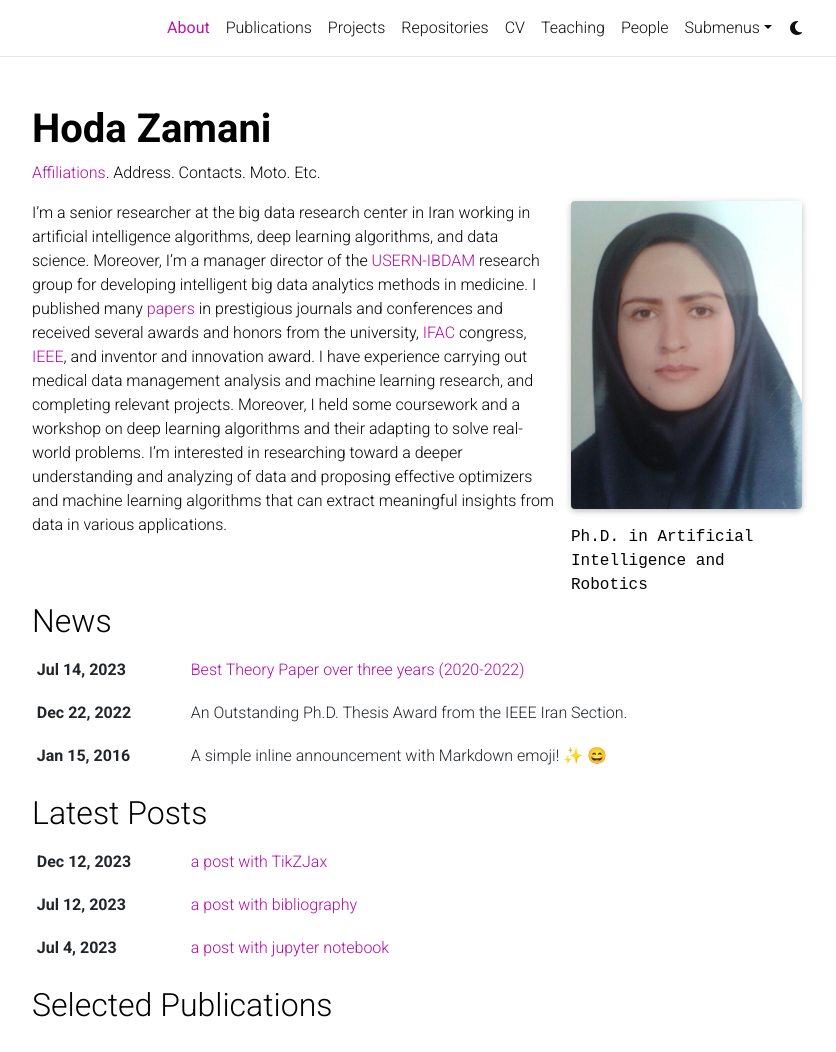
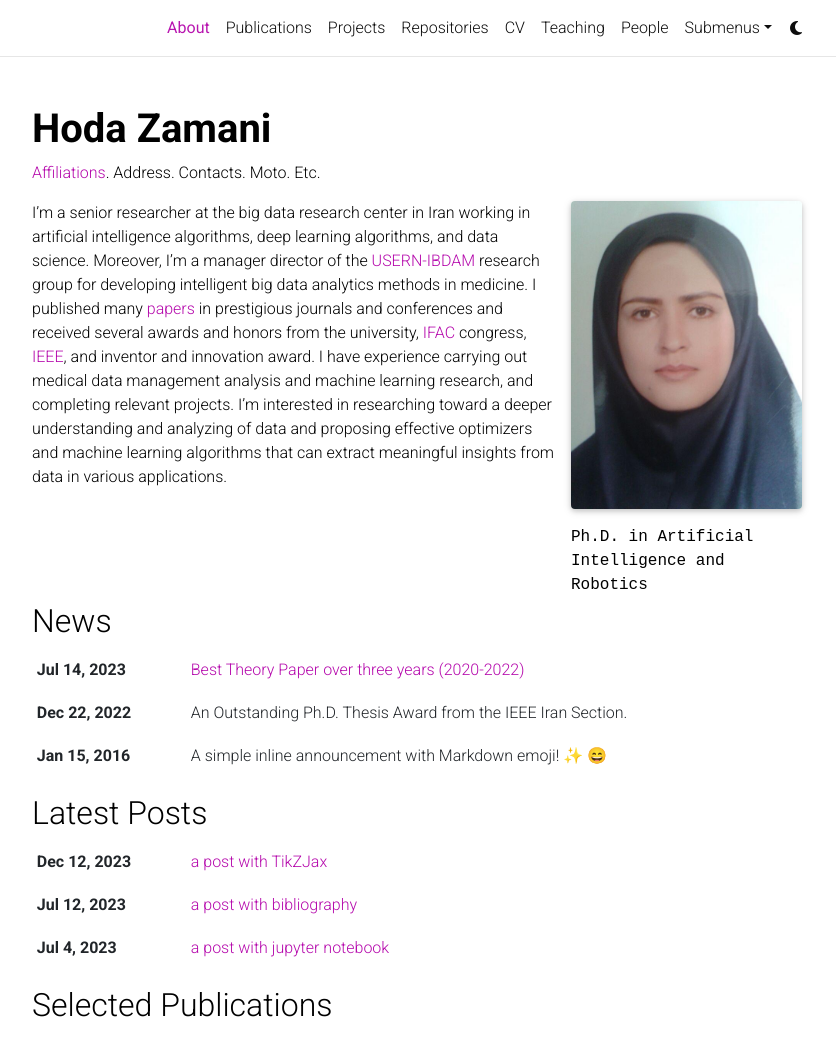
Before and after one commit to HodaZamani/HodaZamani.github.io, a Jekyll site: the page built from _pages/about.md, in a window 1280 px wide and 1341 px high, cut to the strip 0-1052 px from the top of the window. Shown: the whole strip, without its empty margins (223-1059 px from the left). Built offline with Jekyll 4.4.1, drawn with Linux system fonts in a browser that asks for light colours; full-size pictures stand in for the smaller copies a plugin makes; emoji names are drawn with the system emoji font; comment, search, counter and statistics services are not loaded; a style sheet for code colours, icons or effects is not loaded.

Commit message:
Update about.md

```diff
--- a/_pages/about.md
+++ b/_pages/about.md
@@ -17,4 +17,4 @@
 social: true  # includes social icons at the bottom of the page
 ---
 
-I'm a senior researcher at the big data research center in Iran working in artificial intelligence algorithms, deep learning algorithms, and data science. Moreover, I’m a manager director of the [USERN-IBDAM](https://usern.tums.ac.ir/Group/Info/IBDAM) research group for developing intelligent big data analytics methods in medicine. I published many [papers](https://scholar.google.com/citations?user=bpZOZWsAAAAJ&hl=en) in prestigious journals and conferences and received several awards and honors from the university, [IFAC](https://www.linkedin.com/feed/update/urn:li:activity:7127866223802929153/) congress, [IEEE](https://www.linkedin.com/feed/update/urn:li:activity:7019722659584163840/), and inventor and innovation award. I have experience carrying out medical data management analysis and machine learning research, and completing relevant projects. Moreover, I held some coursework and a workshop on deep learning algorithms and their adapting to solve real-world problems. I'm interested in researching toward a deeper understanding and analyzing of data and proposing effective optimizers and machine learning algorithms that can extract meaningful insights from data in various applications.
+I'm a senior researcher at the big data research center in Iran working in artificial intelligence algorithms, deep learning algorithms, and data science. Moreover, I’m a manager director of the [USERN-IBDAM](https://usern.tums.ac.ir/Group/Info/IBDAM) research group for developing intelligent big data analytics methods in medicine. I published many [papers](https://scholar.google.com/citations?user=bpZOZWsAAAAJ&hl=en) in prestigious journals and conferences and received several awards and honors from the university, [IFAC](https://www.linkedin.com/feed/update/urn:li:activity:7127866223802929153/) congress, [IEEE](https://www.linkedin.com/feed/update/urn:li:activity:7019722659584163840/), and inventor and innovation award. I have experience carrying out medical data management analysis and machine learning research, and completing relevant projects. I'm interested in researching toward a deeper understanding and analyzing of data and proposing effective optimizers and machine learning algorithms that can extract meaningful insights from data in various applications.
```
